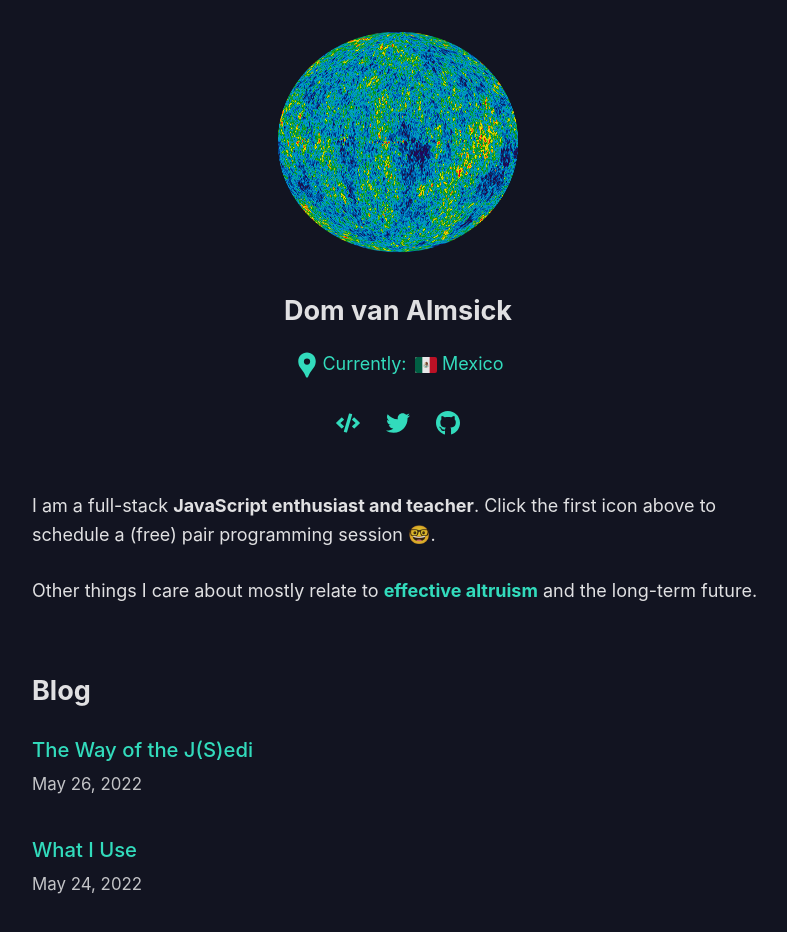
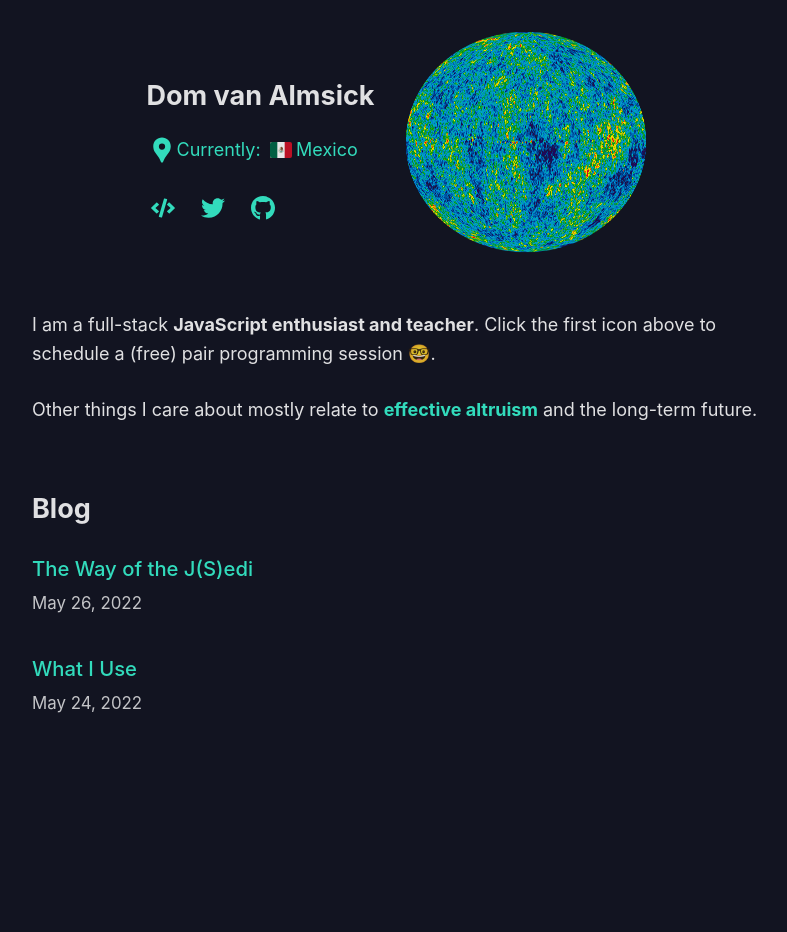
Before and after one commit to dominicva/dev-blog, a Next.js app: page / in a window 1280 px wide. Shown: the top 932 px of the page, without its empty margins (242-1029 px from the left). After the commit the page ends 879 px from the top, so only its background shows below. Built offline with nearby package versions, Linux system fonts and the light colour scheme.

Commit message:
Refactor towards css in jsx

```diff
--- a/components/intro/index.jsx
+++ b/components/intro/index.jsx
@@ -5,7 +5,7 @@ import Image from 'next/image';
 import {
   avatar,
   h1,
-  container,
+  // container,
   icon,
   social,
   socialIcon,
@@ -24,20 +24,20 @@ const Intro = () => {
   return (
     <section>
       <div>
-        <header style={container}>
+        <header id="intro" className="container">
           <Image
             priority
             src="/images/cmb.png"
             alt={imageTitle}
             width={248}
             height={248}
-            style={avatar}
           />
-          <div style={container}>
+          <div id="info">
             <h1 style={h1}>{fullName}</h1>
 
-            <div style={container}>
+            <div id="info-links" className="container">
               <a
+                id="link-location"
                 href="https://www.google.com/maps/place/Quintana+Roo/"
                 target="_blank"
                 style={location}
@@ -60,7 +60,7 @@ const Intro = () => {
                 </div>
               </a>
 
-              <div id="social" style={social}>
+              <div id="social">
                 <a
                   href="https://calendly.com/dominicvana/pair-programming"
                   target="_blank"
@@ -79,6 +79,39 @@ const Intro = () => {
               </div>
             </div>
           </div>
+
+          <style jsx>{`
+            .container {
+              display: flex;
+              flex-direction: column;
+              align-items: center;
+            }
+
+            #social {
+              display: flex;
+              width: 100%;
+              justify-content: center;
+            }
+
+            @media (min-width: 768px) {
+              #intro {
+                flex-direction: row-reverse;
+                justify-content: center;
+              }
+
+              #info {
+                margin-right: 1.5rem;
+              }
+
+              #info-links {
+                align-items: flex-start;
+              }
+
+              #social {
+                justify-content: flex-start;
+              }
+            }
+          `}</style>
         </header>
         <div id="bio" style={bio}>
           <p style={bioP}>
```
